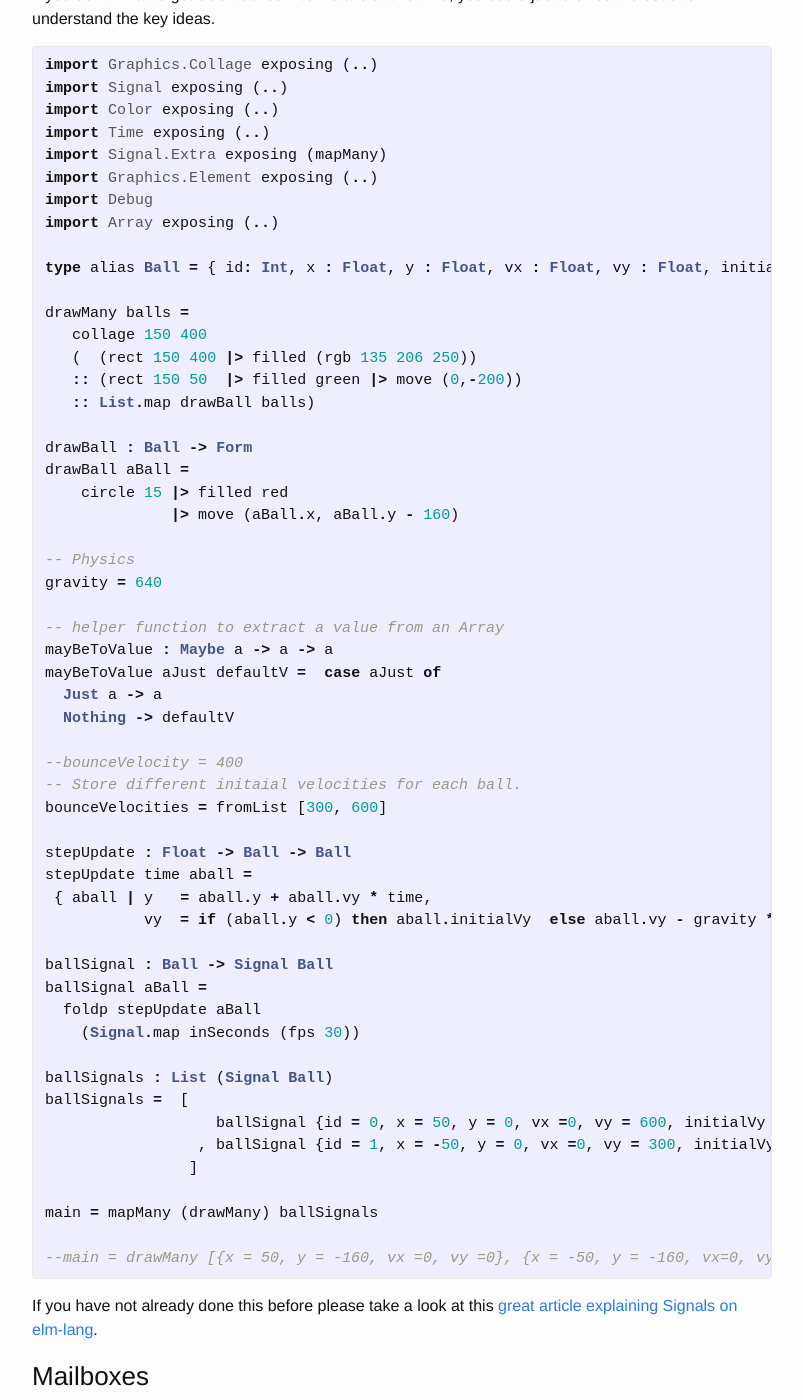
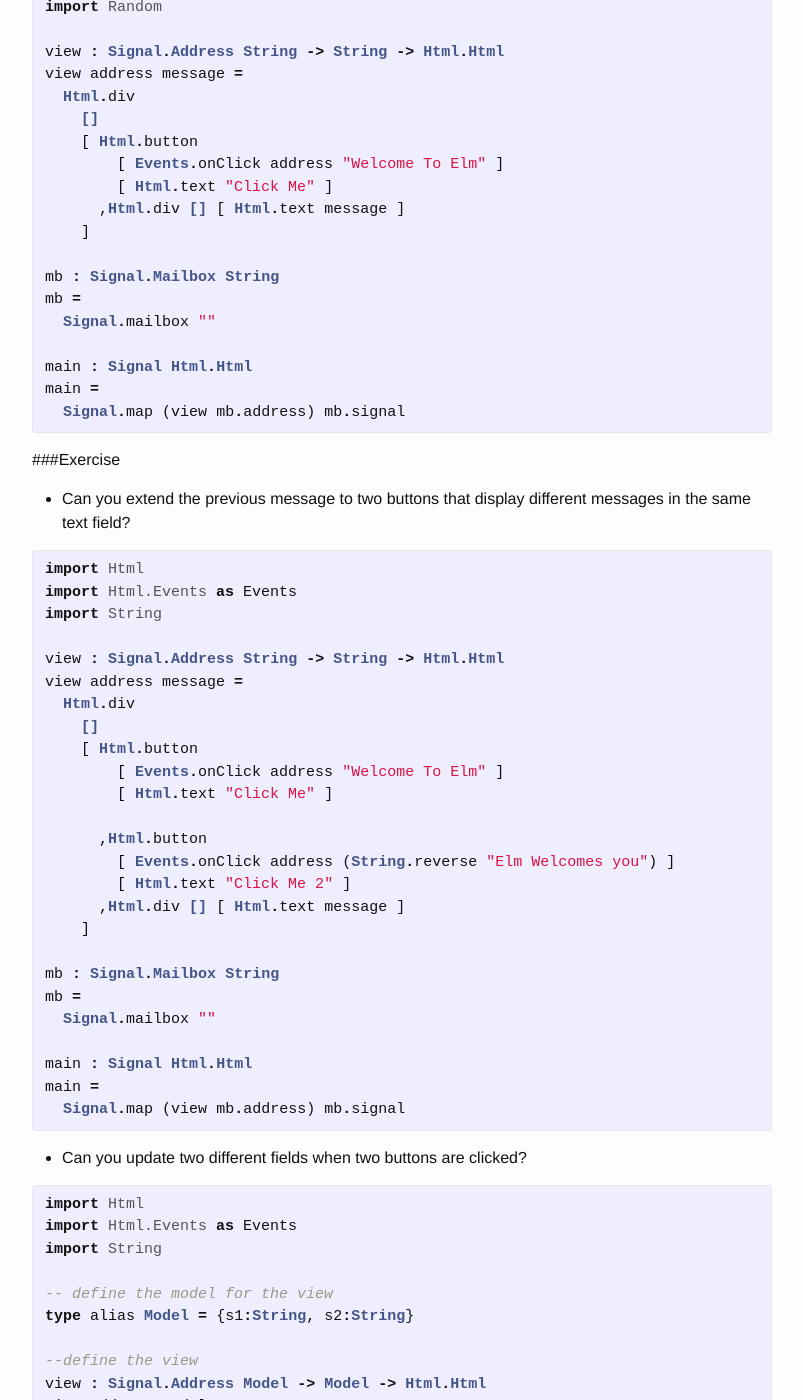
Before and after one commit to csmith111/csmith111.github.io, a Jekyll site: the page built from _posts/2016-02-10-Signals.md, in a window 1280 px wide and 1400 px high, scrolled down 5803 px. Shown: the whole window, without its empty margins (238-1041 px from the left). Built offline with Jekyll 4.4.1, drawn with Linux system fonts in a browser that asks for light colours; some of the changed text lies outside the part shown.

Commit message:
after a break

```diff
--- a/_posts/2016-02-06-FirstBlogPost.markdown
+++ b/_posts/2016-02-06-FirstBlogPost.markdown
@@ -9,6 +9,9 @@ categories: jekyll update
 After a long detour into the world of functional programming based on Haskell (yes that does mean some Category theory and Monads too (!)!). I will blog about this later.), I came across a talk by [Evan Czaplicki][Czaplicki-talk] and decided to explore Elm. [You can find his GitHub link here.][Evan GitHub]
 
 [Evan GitHub]:(https://github.com/evancz)
+
+
+
 
 In this series of blogs I will outline some insights that I have gleaned from listening to Evan (who is a very effective speaker) and working through the code examples are reading the documentation. I hope that it will be a useful introduction to Elm and Functional Reactive programming.
 
--- a/_posts/2016-02-10-Signals.md
+++ b/_posts/2016-02-10-Signals.md
@@ -237,78 +237,6 @@ import Signal.Extra exposing (mapMany)
 main =  mapMany (show) [Mouse.x, Mouse.y, Mouse.x, Mouse.y]
 {% endhighlight %}
 
-### Many Bouncing Balls
-
-Can we extend the Bouncing ball example to many bouncing Balls?
-I ended up using the extremely useful library Signal.Extra.
-But this means that you will have to run this program locally since try-elm does not support Signal.extra currently.
-
-I have covered the Elm installation in the post Elm Setup.
-You can add [Signal.Extra from Github][SignalExtra]
-
-{% highlight Haskell %}
-$ elm package install Apanatshka/elm-signal-extra
-
-{% endhighlight %}
-
-If you don't what to get side tracked into installs at this time, you could just browse the code to understand the key ideas.
-
-{% highlight Haskell %}
-import Graphics.Collage exposing (..)
-import Signal exposing (..)
-import Color exposing (..)
-import Time exposing (..)
-import Signal.Extra exposing (mapMany)
-import Graphics.Element exposing (..)
-import Debug
-import Array exposing (..)
-
-type alias Ball = { id: Int, x : Float, y : Float, vx : Float, vy : Float, initialVy : Float}
-
-drawMany balls =
-   collage 150 400
-   (  (rect 150 400 |> filled (rgb 135 206 250))
-   :: (rect 150 50  |> filled green |> move (0,-200))
-   :: List.map drawBall balls)
-
-drawBall : Ball -> Form
-drawBall aBall =
-    circle 15 |> filled red
-              |> move (aBall.x, aBall.y - 160)
-
--- Physics
-gravity = 640
-
--- helper function to extract a value from an Array
-mayBeToValue : Maybe a -> a -> a
-mayBeToValue aJust defaultV =  case aJust of
-  Just a -> a
-  Nothing -> defaultV
-
---bounceVelocity = 400
--- Store different initaial velocities for each ball.
-bounceVelocities = fromList [300, 600]
-
-stepUpdate : Float -> Ball -> Ball
-stepUpdate time aball =
- { aball | y   = aball.y + aball.vy * time,
-           vy  = if (aball.y < 0) then aball.initialVy  else aball.vy - gravity * time }
-
-ballSignal : Ball -> Signal Ball
-ballSignal aBall =
-  foldp stepUpdate aBall
-    (Signal.map inSeconds (fps 30))
-
-ballSignals : List (Signal Ball)
-ballSignals =  [
-                   ballSignal {id = 0, x = 50, y = 0, vx =0, vy = 600, initialVy = 600}
-                 , ballSignal {id = 1, x = -50, y = 0, vx =0, vy = 300, initialVy = 300}
-                ]
-
-main = mapMany (drawMany) ballSignals
-
---main = drawMany [{x = 50, y = -160, vx =0, vy =0}, {x = -50, y = -160, vx=0, vy =0}]
-{% endhighlight %}
 
 If you have not already done this before please take a look at this [great article explaining Signals on elm-lang][Signals-elm-lang].
 
@@ -342,6 +270,78 @@ main : Signal Html.Html
 main =
   Signal.map (view mb.address) mb.signal
 {% endhighlight %}
+
+###Exercise
+
+* Can you extend the previous message to two buttons that display different messages in the same text field?
+
+
+{% highlight Haskell %}
+import Html
+import Html.Events as Events
+import String
+
+view : Signal.Address String -> String -> Html.Html
+view address message =
+  Html.div
+    []
+    [ Html.button
+        [ Events.onClick address "Welcome To Elm" ]
+        [ Html.text "Click Me" ]
+
+      ,Html.button
+        [ Events.onClick address (String.reverse "Elm Welcomes you") ]
+        [ Html.text "Click Me 2" ]
+      ,Html.div [] [ Html.text message ]
+    ]
+
+mb : Signal.Mailbox String
+mb =
+  Signal.mailbox ""
+
+main : Signal Html.Html
+main =
+  Signal.map (view mb.address) mb.signal
+{% endhighlight %}
+
+* Can you update two different fields when two buttons are clicked?
+
+{% highlight Haskell %}
+import Html
+import Html.Events as Events
+import String
+
+-- define the model for the view
+type alias Model = {s1:String, s2:String}
+
+--define the view
+view : Signal.Address Model -> Model -> Html.Html
+view address model =
+  Html.div
+    []
+    [ Html.button
+        [ Events.onClick address {model|s1="Hi from Button 1", s2 ="-"} ]
+        [ Html.text "Click Me" ]
+
+      ,Html.button
+        [ Events.onClick address {model | s1 = "-", s2 = "Button2 says Hello"} ]
+        [ Html.text "Click Me 2" ]
+      ,Html.div [] [ Html.text (model.s1) ]
+      ,Html.div [] [ Html.text (model.s2) ]
+    ]
+
+mb : Signal.Mailbox Model
+mb =
+  Signal.mailbox {s1="", s2=""}
+
+-- This is the controller that wires up/controls the model and the View
+main : Signal Html.Html
+main =
+  Signal.map (view mb.address) mb.signal
+{% endhighlight %}
+
+Notice how we are very close to the class Model/View controller
+pattern here. We will revisit this in more detail when discuss web applications and Web Architecture.
 
 ### Tasks - Asynchronous Operations
 
@@ -387,6 +387,14 @@ readmeUrl =
   "https://raw.githubusercontent.com/elm-lang/core/master/README.md"
 {% endhighlight %}
 
+## Tasks calling a service
+
+In this section we will review the process of using tasks to communicate with a service asynchronously.
+
+### Effects
+
+One final topic and we are done with processing Signals.
+
 
 [Signals-elm-lang]:http://elm-lang.org/guide/reactivity#signals
 [Elm Basics]: https://csmith111.github.io/jekyll/update/2016/02/07/ASecondBlogPost.html
--- a/_posts/2016-02-11-Animation.markdown
+++ b/_posts/2016-02-11-Animation.markdown
@@ -29,7 +29,7 @@ main = Signal.map2 animatedImage Mouse.x Mouse.y
 
 {% endhighlight %}
 
-Try this out by pasting this code in the [online editor/runner.][try-elm] You should see that the image size is animated based on the x coordinate of the Mouse withing the window.
+Try this out by pasting this code in the [online editor/runner.][try-elm] You should see that the image size is animated based on the x coordinate of the Mouse within the window.
 
 Let us see if we can understand this code. The first thing is to create a function that displays an image (Feel free to replace this image with any image you like to animate and continue the exercises). This function `animatedImage` takes two parameters set the width and height of the the image.
 
```
Also changed, not shown: _posts/2016-02-07-ASecondBlogPost.markdown (+138 -3 lines), _posts/2016-02-16-WebDevelopment.md (+1 -1 lines), _posts/2016-02-17-Setup.md (+1 -1 lines), images/elm.jpg (added).
